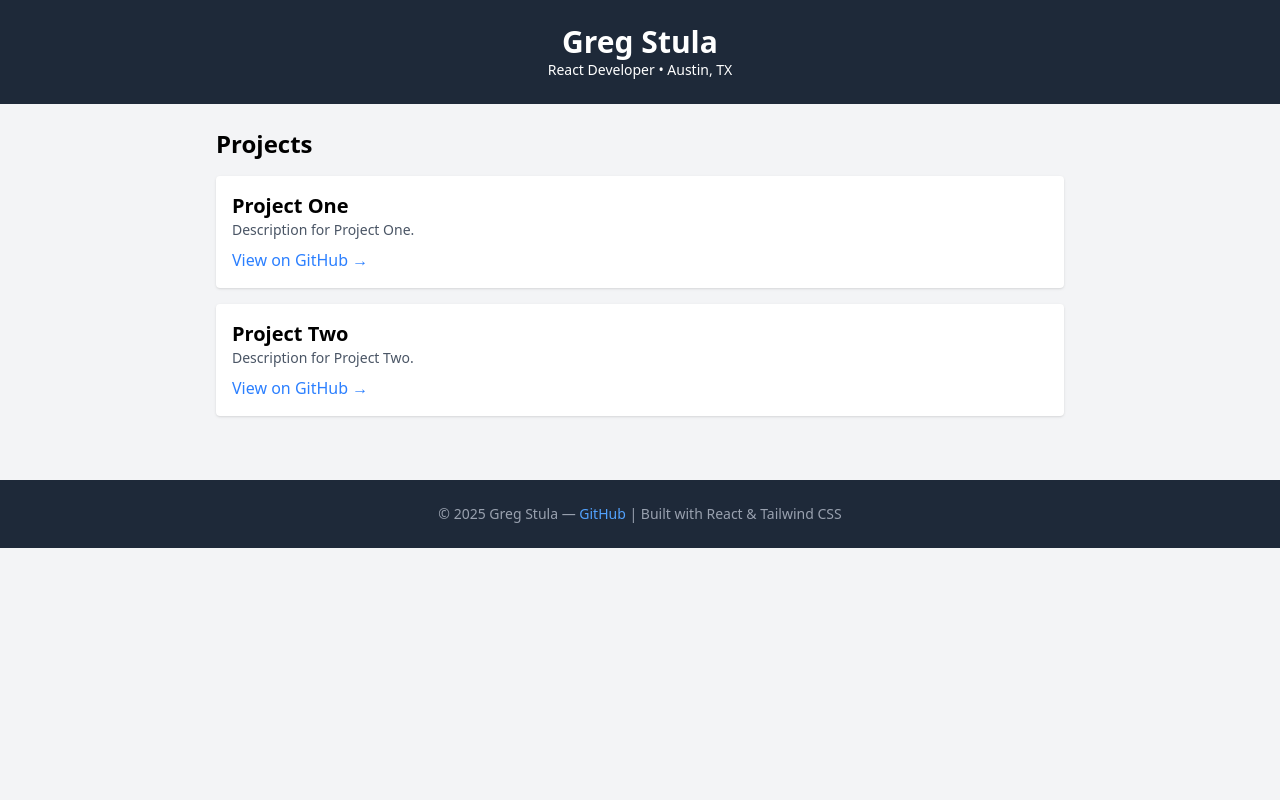
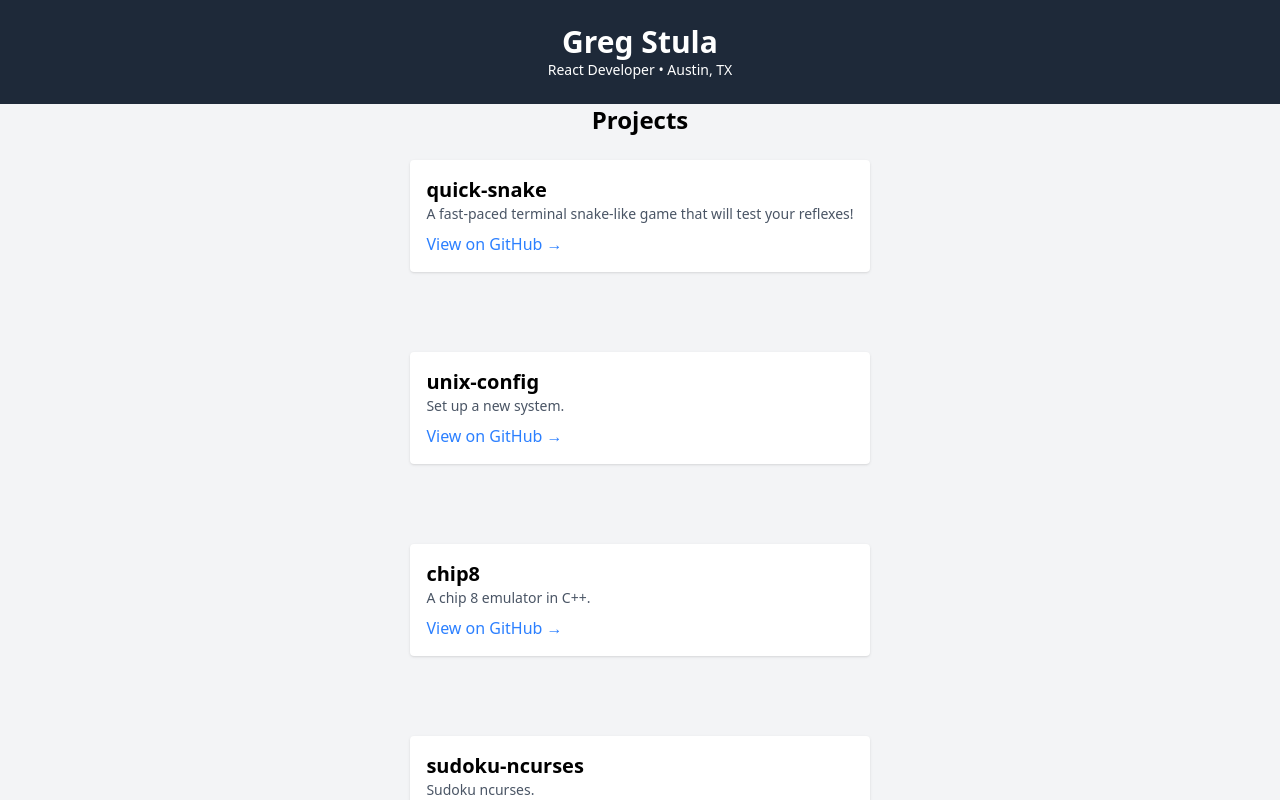
Before and after one commit to gregstula/my-portfolio, a React (Vite) app: page / in a window 1280 px wide. Shown: the top 800 px of the page. Built offline with nearby package versions, Linux system fonts and the light colour scheme.

Commit message:
Update project card layout

```diff
--- a/src/App.jsx
+++ b/src/App.jsx
@@ -5,10 +5,10 @@ import { projects } from './data/projects'
 
 export default function App() {
   return (
-    <div className="min-h-screen w-full bg-gray-100">
+    <div className="flex flex-col min-h-screen w-full bg-gray-100">
       <Header />
-      <main className="p-6 max-w-4xl mx-auto grid gap-4">
-        <h2 className="text-2xl font-bold text-black">Projects</h2>
+      <h2 className="text-2xl font-bold text-black max-w-4xl mx-auto grid">Projects</h2>
+      <main className="flex-grow p-6 max-w-4xl mx-auto grid gap-20">
           {projects.map((p, i) => (
           <ProjectCard key={i} project={p} />
         ))}
--- a/src/data/projects.jsx
+++ b/src/data/projects.jsx
@@ -1,12 +1,22 @@
 export const projects = [
   {
-    title: "Project One",
-    description: "Description for Project One.",
-    url: "https://github.com/gregstula/project-one"
+    title: "quick-snake",
+    description: "A fast-paced terminal snake-like game that will test your reflexes!",
+    url: "https://github.com/gregstula/quick-snake",
   },
   {
-    title: "Project Two",
-    description: "Description for Project Two.",
-    url: "https://github.com/gregstula/project-two"
+    title: "unix-config",
+    description: "Set up a new system.",
+    url: "https://github.com/gregstula/unix-config",
   },
-]
+  {
+    title: "chip8",
+    description: "A chip 8 emulator in C++.",
+    url: "https://github.com/gregstula/chip8",
+  },
+  {
+    title: "sudoku-ncurses",
+    description: "Sudoku ncurses.",
+    url: "https://github.com/gregstula/sudoku-ncurses",
+  },
+];
```
